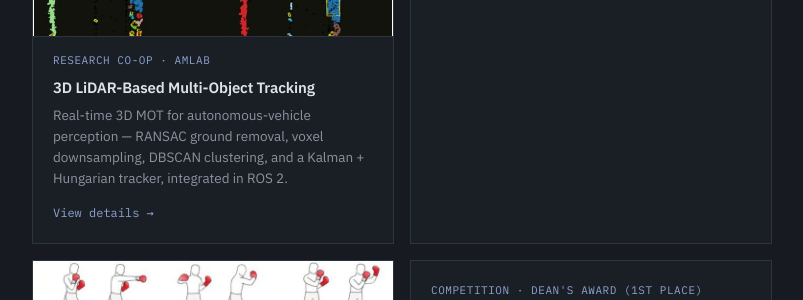
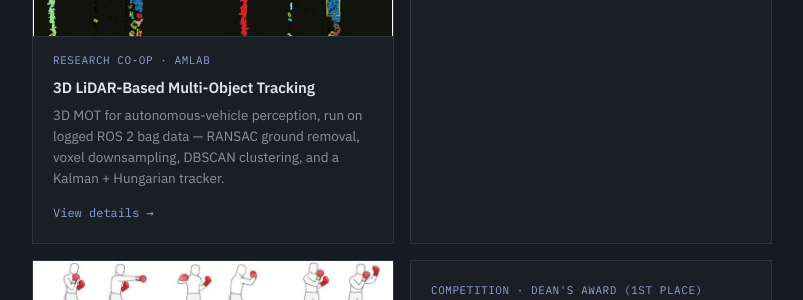
Before and after one commit to curiousLionH/curiousLionH.github.io, a Jekyll site: the page built from projects.md, in a window 1280 px wide and 900 px high, scrolled down 623 px. Shown: the part 154-454 px from the top of the window, without its empty margins (238-1041 px from the left). Built offline with Jekyll 4.4.1, drawn with Linux system fonts in a browser that asks for light colours.

Commit message:
Add image and detail dialog for the 3D LiDAR MOT co-op project
Card thumbnail and write-up based on the 2021 winter co-op report:
detection (RANSAC ground removal, voxel + DBSCAN, min-area boxes,
filters), tracking (Hungarian association, constant-velocity Kalman,
best-box), results, and role. Card no longer claims real-time; the
tracker ran offline on logged ROS 2 bag data.

Co-Authored-By: Claude Opus 5.5 <noreply@anthropic.com>

```diff
--- a/projects.md
+++ b/projects.md
@@ -25,7 +25,7 @@ permalink: /projects/
 <figure class="project-card__media"><img src="{{ '/assets/img/portfolio/lidar_mot_thumb.jpg' | relative_url }}" alt="Top-down LiDAR point cloud with clustered objects and their bounding boxes" loading="lazy"></figure>
 <span class="kicker">Research Co-op · AMLAB</span>
 <h3>3D LiDAR-Based Multi-Object Tracking</h3>
-<p>Real-time 3D MOT for autonomous-vehicle perception — RANSAC ground removal, voxel downsampling, DBSCAN clustering, and a Kalman + Hungarian tracker, integrated in ROS 2.</p>
+<p>3D MOT for autonomous-vehicle perception, run on logged ROS 2 bag data — RANSAC ground removal, voxel downsampling, DBSCAN clustering, and a Kalman + Hungarian tracker.</p>
 <span class="project-card__more">View details</span>
 </article>
 <article class="project-card">
@@ -106,12 +106,12 @@ permalink: /projects/
 <h2 id="project-lidar-mot-title">3D LiDAR-Based Multi-Object Tracking</h2>
 <ul class="project-modal__meta">
 <li>Team of 3</li>
-<li>Python · Open3D</li>
+<li>Python · Open3D · ROS 2 (rosbag)</li>
 </ul>
 <button type="button" class="project-modal__close" aria-label="Close" autofocus>&times;</button>
 </header>
 
-<p>An autonomous vehicle needs the position and size of surrounding objects, and how they are moving, to plan and control. In this eight-week winter co-op, our team built a rule-based multi-object tracker for 3D LiDAR point clouds. It was planned as the LiDAR branch of a late-fusion design: camera and LiDAR are tracked separately and their results are fused afterwards.</p>
+<p>An autonomous vehicle needs the position and size of surrounding objects, and how they are moving, to plan and control. In this eight-week winter co-op, our team built a rule-based multi-object tracker for 3D LiDAR point clouds, developed and evaluated offline on driving data logged as ROS 2 bags. It was planned as the LiDAR branch of a late-fusion design: camera and LiDAR are tracked separately and their results are fused afterwards.</p>
 
 <figure class="project-modal__fig">
 <a href="{{ '/assets/img/portfolio/lidar_mot_pipeline.jpg' | relative_url }}" target="_blank" rel="noopener"><img src="{{ '/assets/img/portfolio/lidar_mot_pipeline.jpg' | relative_url }}" alt="Pipeline: 3D LiDAR point clouds go through detection (ground removal, segmentation, bounding box) and tracking (data association, state estimation, track management)" loading="lazy"></a>
```
